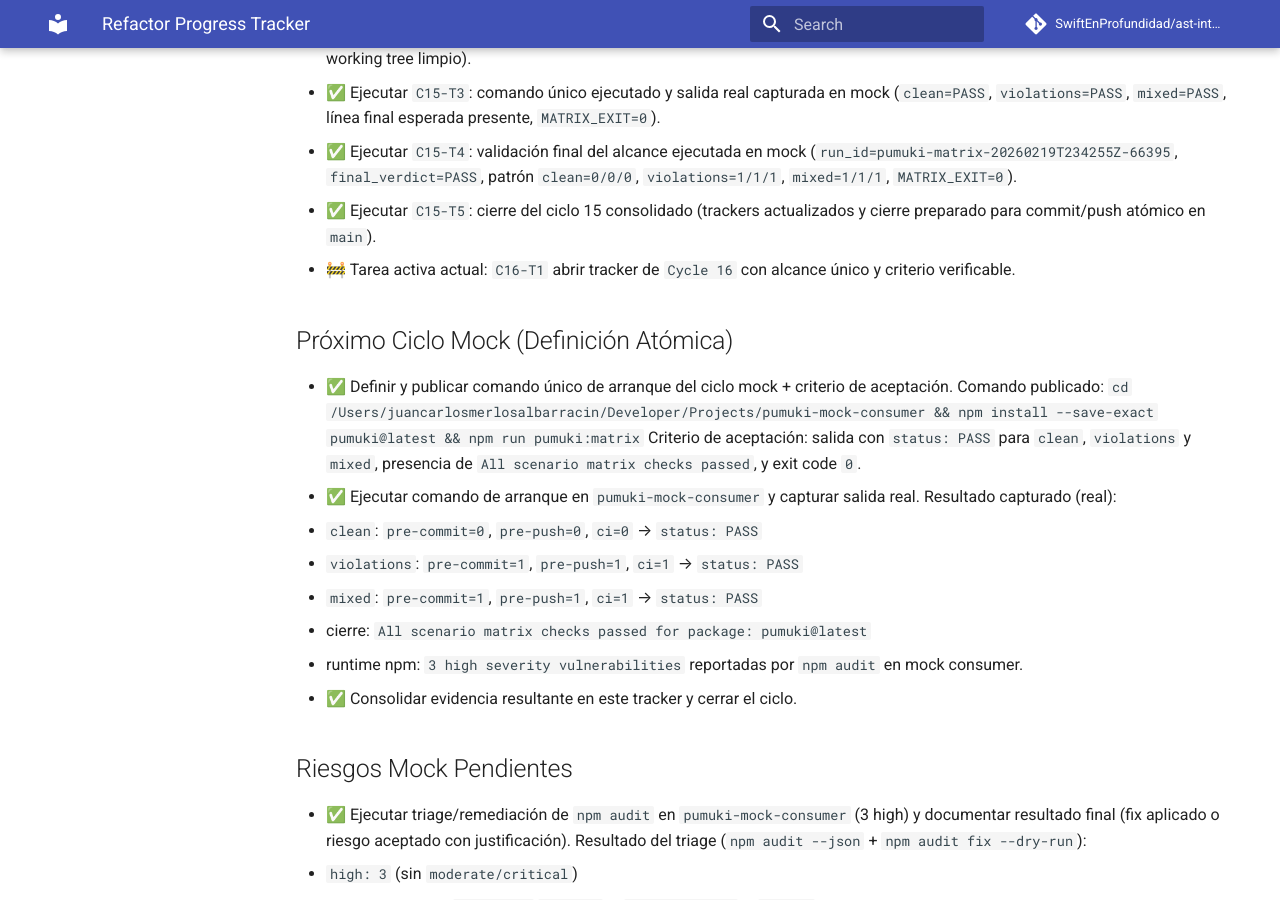
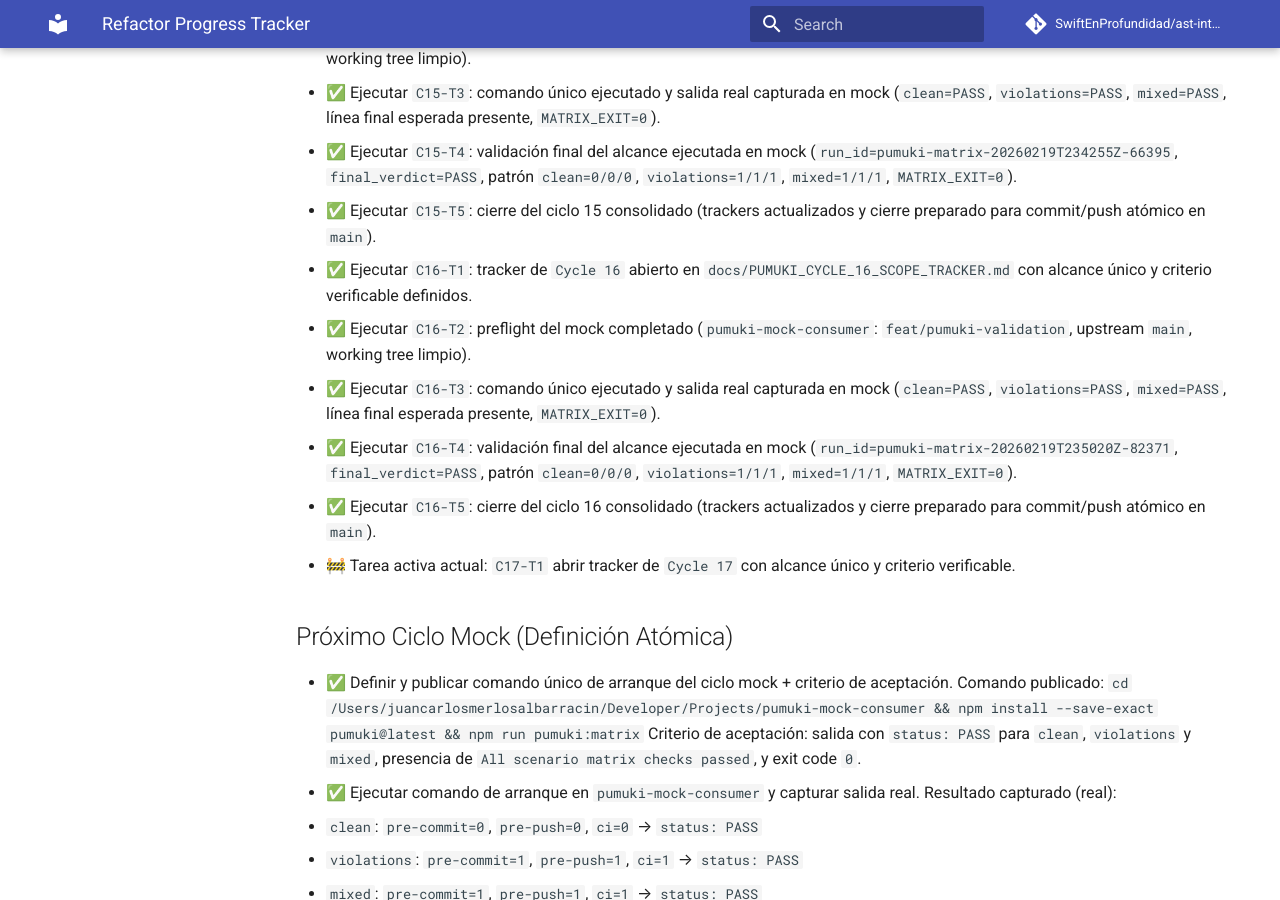
Before and after one commit to SwiftEnProfundidad/ast-intelligence-hooks, an MkDocs documentation site: the page built from docs/REFRACTOR_PROGRESS.md, in a window 1280 px wide and 900 px high, scrolled down 11387 px. Built offline with MkDocs 1.6.1 and Material for MkDocs 9.7.7, drawn with Linux system fonts in a browser that asks for light colours; comment, search, counter and statistics services are not loaded.

Commit message:
docs(cycle-16): close cycle 16 tracker and update refactor progress

```diff
--- a/docs/REFRACTOR_PROGRESS.md
+++ b/docs/REFRACTOR_PROGRESS.md
@@ -249,7 +249,12 @@ Estado consolidado del refactor con seguimiento de tareas y evidencia del avance
 - ✅ Ejecutar `C15-T3`: comando único ejecutado y salida real capturada en mock (`clean=PASS`, `violations=PASS`, `mixed=PASS`, línea final esperada presente, `MATRIX_EXIT=0`).
 - ✅ Ejecutar `C15-T4`: validación final del alcance ejecutada en mock (`run_id=pumuki-matrix-20260219T234255Z-66395`, `final_verdict=PASS`, patrón `clean=0/0/0`, `violations=1/1/1`, `mixed=1/1/1`, `MATRIX_EXIT=0`).
 - ✅ Ejecutar `C15-T5`: cierre del ciclo 15 consolidado (trackers actualizados y cierre preparado para commit/push atómico en `main`).
-- 🚧 Tarea activa actual: `C16-T1` abrir tracker de `Cycle 16` con alcance único y criterio verificable.
+- ✅ Ejecutar `C16-T1`: tracker de `Cycle 16` abierto en `docs/PUMUKI_CYCLE_16_SCOPE_TRACKER.md` con alcance único y criterio verificable definidos.
+- ✅ Ejecutar `C16-T2`: preflight del mock completado (`pumuki-mock-consumer`: `feat/pumuki-validation`, upstream `main`, working tree limpio).
+- ✅ Ejecutar `C16-T3`: comando único ejecutado y salida real capturada en mock (`clean=PASS`, `violations=PASS`, `mixed=PASS`, línea final esperada presente, `MATRIX_EXIT=0`).
+- ✅ Ejecutar `C16-T4`: validación final del alcance ejecutada en mock (`run_id=pumuki-matrix-20260219T235020Z-82371`, `final_verdict=PASS`, patrón `clean=0/0/0`, `violations=1/1/1`, `mixed=1/1/1`, `MATRIX_EXIT=0`).
+- ✅ Ejecutar `C16-T5`: cierre del ciclo 16 consolidado (trackers actualizados y cierre preparado para commit/push atómico en `main`).
+- 🚧 Tarea activa actual: `C17-T1` abrir tracker de `Cycle 17` con alcance único y criterio verificable.
 
 ## Próximo Ciclo Mock (Definición Atómica)
 - ✅ Definir y publicar comando único de arranque del ciclo mock + criterio de aceptación.
```
Also changed, not shown: docs/PUMUKI_CYCLE_16_SCOPE_TRACKER.md (added, +65 -0 lines).
